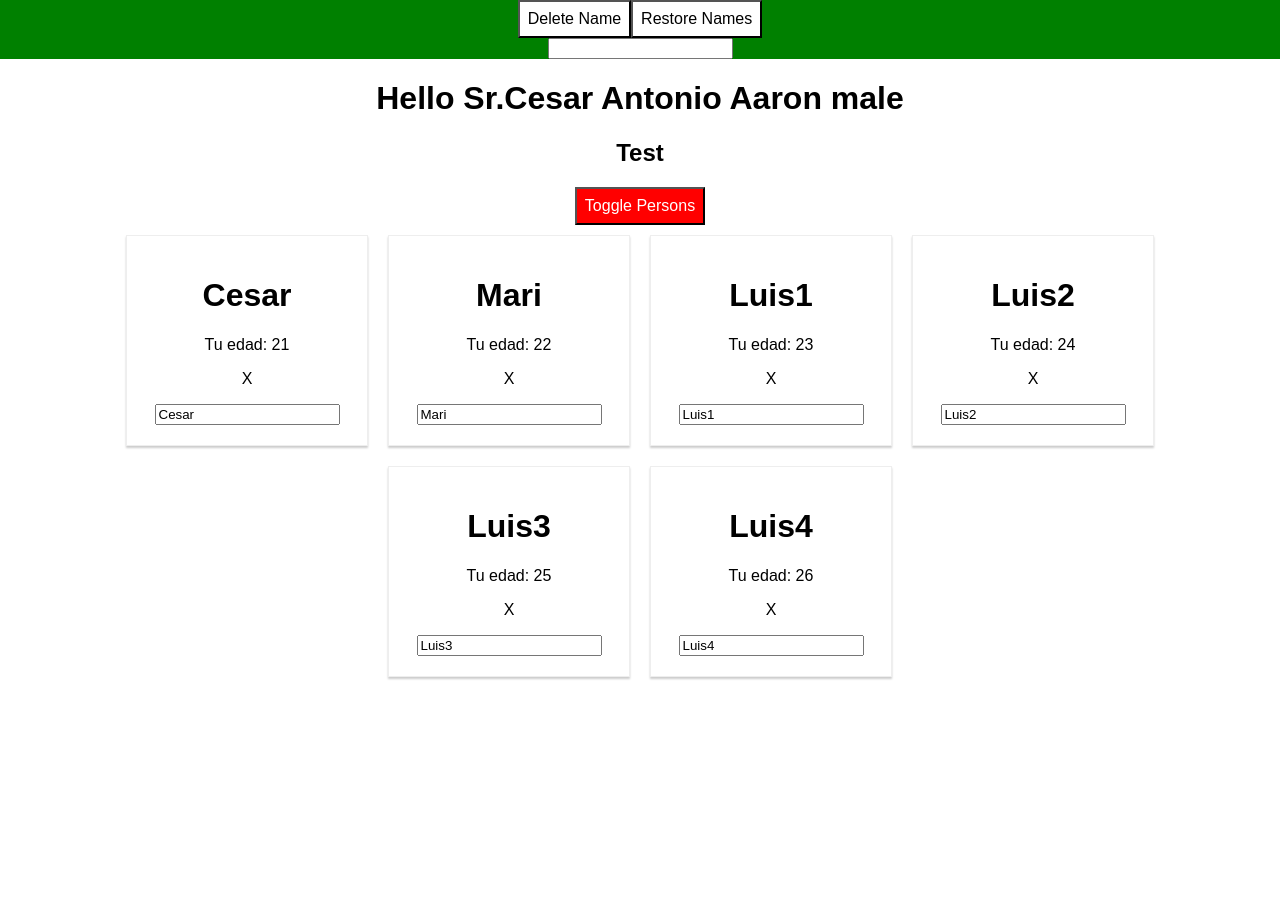
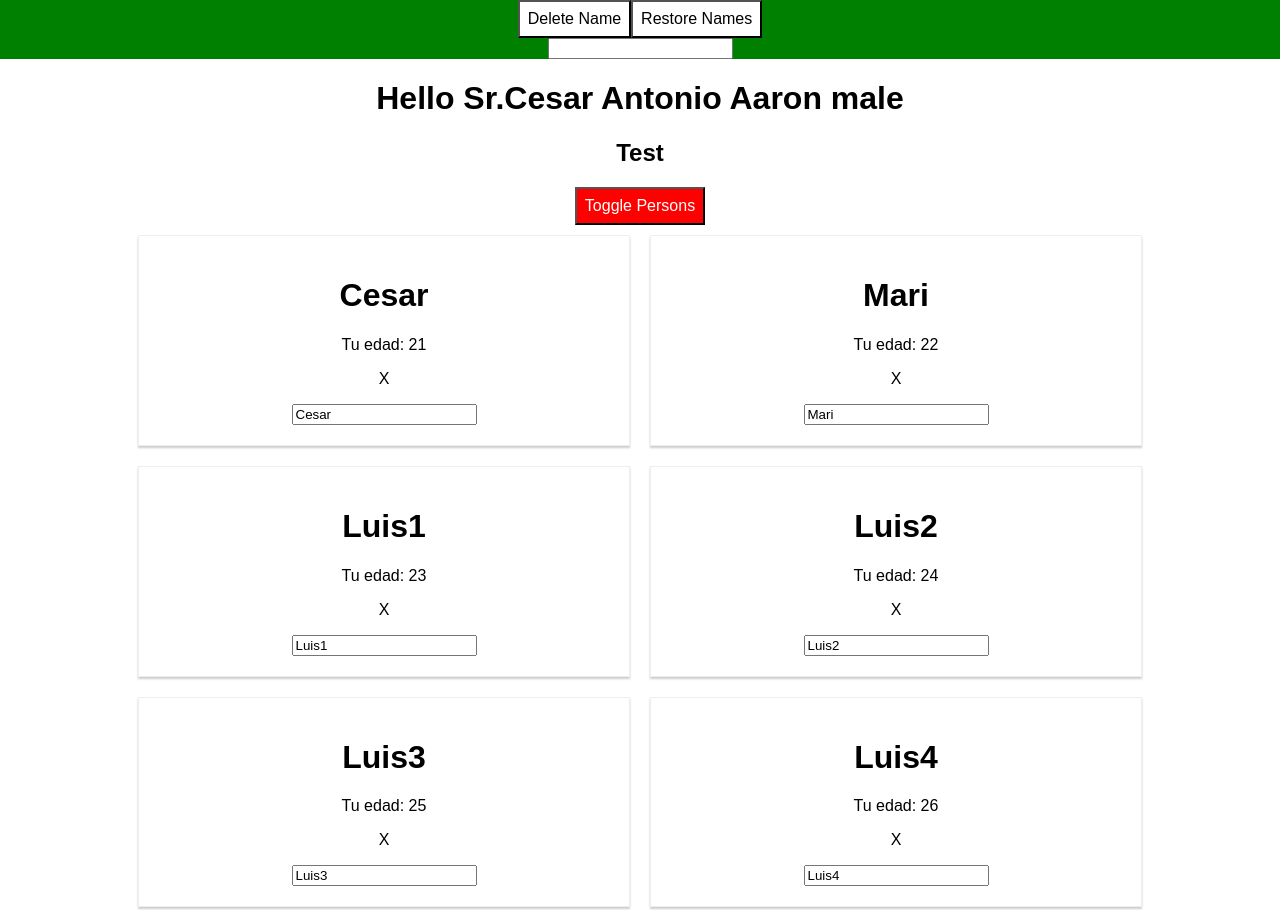
Before and after one commit to darkspiriton/web-portafolio-react, a React (Create React App) app: page / in a window 1280 px wide. Both pictures are taken after a click on the button "Toggle Persons". Before the commit the page ends 800 px from the top, so only its background shows below. Built offline with nearby package versions, Linux system fonts and the light colour scheme.

Commit message:
Adding Pseudo Selectors

```diff
--- a/src/App.js
+++ b/src/App.js
@@ -4,6 +4,7 @@ import Person from './components/Person'
 import { Example } from './components/examples/Example'
 import Button from './components/Button'
 import ToggleButton from './components/ToggleButton'
+import Radium, { StyleRoot } from 'radium'
 
 class App extends Component {
   state = {
@@ -97,6 +98,7 @@ class App extends Component {
     }
 
     return (
+      <StyleRoot>
         <div className="App">
           <Button
             restore={this.restoreNameHandler}
@@ -114,8 +116,9 @@ class App extends Component {
 
           {persons}
         </div>
+      </StyleRoot>
     )
   }
 }
 
-export default App
+export default Radium(App)
--- a/src/components/Person.js
+++ b/src/components/Person.js
@@ -1,15 +1,25 @@
 import React, { Component } from 'react'
+import Radium from 'radium'
 import '../css/Person.css'
 
 class Person extends Component {
   render() {
-    return <div className="person">
+    const style = {
+      '@media (min-width: 500px)': { width: '450px' }
+    }
+    return (
+      <div className="person" style={style}>
         <h1>{this.props.name}</h1>
         <p> Tu edad: {this.props.age}</p>
         <p onClick={this.props.click}>X</p>
-        <input type="text" value={this.props.value} onChange={this.props.change}/>
+        <input
+          type="text"
+          value={this.props.value}
+          onChange={this.props.change}
+        />
       </div>
+    )
   }
 }
 
-export default Person
+export default Radium(Person)
```
Lines whose indentation alone changed are shown as unchanged.
